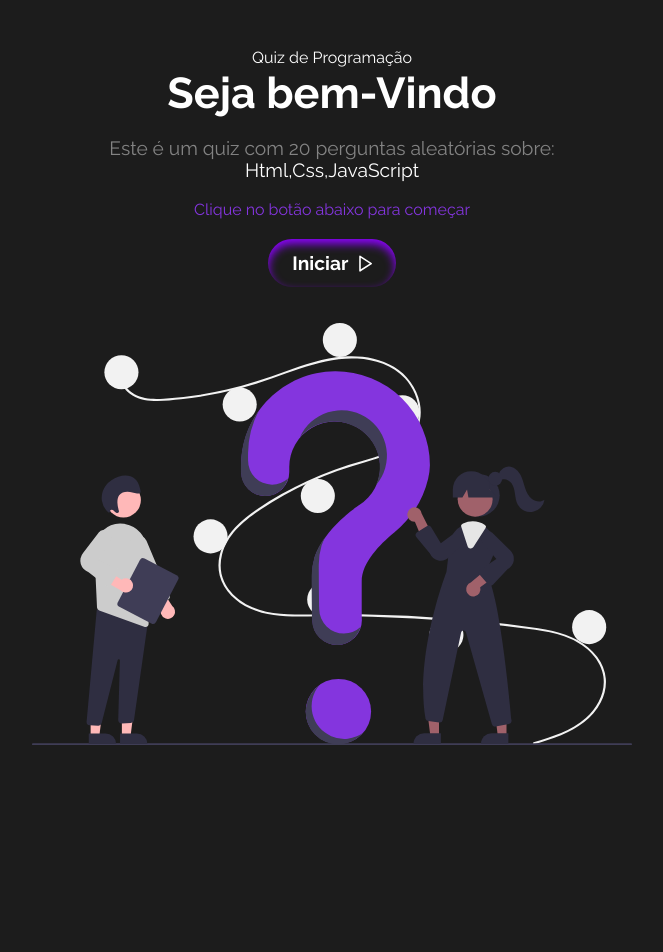
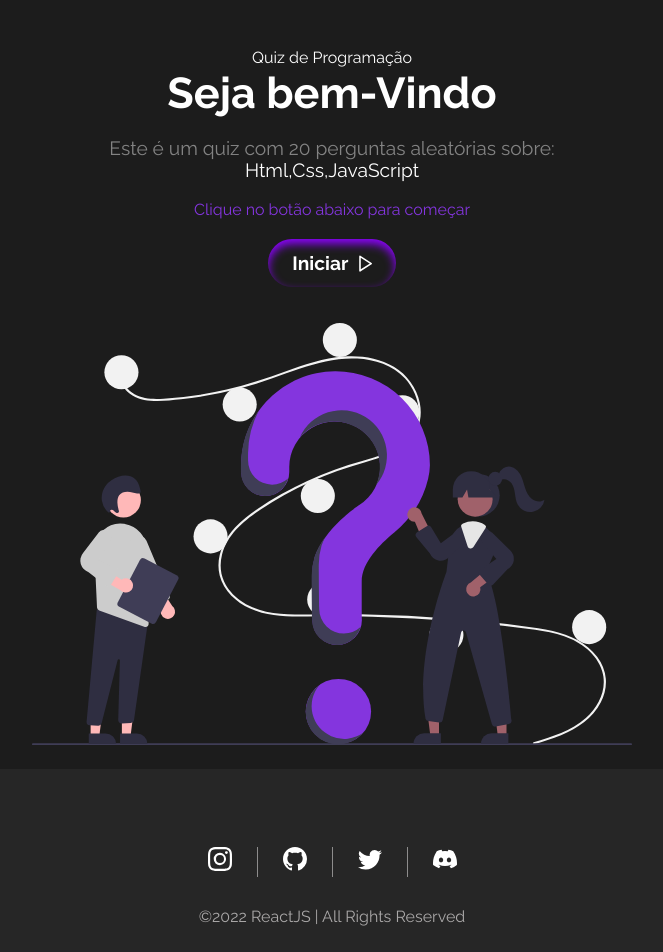
Before and after one commit to pablokaliel/react-quiz, a React (Create React App) app: page / in a window 1280 px wide. Shown: the top 952 px of the page, without its empty margins (308-971 px from the left). Before the commit the page ends 800 px from the top, so only its background shows below. Built offline with nearby package versions, Linux system fonts and the light colour scheme.

Commit message:
add footer

```diff
--- /dev/null
+++ b/src/components/footer/index.jsx
@@ -0,0 +1,34 @@
+import { BsInstagram, BsGithub, BsTwitter, BsDiscord } from "react-icons/bs";
+import "./styles.css";
+
+function Footer() {
+  return (
+    <footer className="footer">
+      <ul className="social-icon">
+        <li>
+          <a href="#">
+            <BsInstagram />
+          </a>
+        </li>
+        <li>
+          <a href="#">
+            <BsGithub />
+          </a>
+        </li>
+        <li>
+          <a href="#">
+            <BsTwitter />
+          </a>
+        </li>
+        <li>
+          <a href="#">
+            <BsDiscord />
+          </a>
+        </li>
+      </ul>
+      <span className="copy">&copy;2022 ReactJS | All Rights Reserved</span>
+    </footer>
+  );
+}
+
+export default Footer;
--- /dev/null
+++ b/src/components/footer/styles.css
@@ -0,0 +1,48 @@
+.social-icon {
+  display: flex;
+  justify-content: center;
+  align-items: center;
+  margin: 30px 0;
+  flex-wrap: wrap;
+  list-style: none;
+}
+.footer {
+  background: #262626;
+  width: 100%;
+  height: 188px;
+  margin-top: 20px;
+  display: flex;
+  flex-direction: column;
+  justify-content: center;
+  align-items: center;
+}
+
+.social-icon a {
+  font-size: 1.5rem;
+  color: #fff;
+  margin: 0 15px;
+  display: inline-block;
+  transition: all 0.4s;
+}
+
+.footer span {
+  color: #aaa8a8;
+  margin-bottom: 0.2rem;
+}
+
+.social-icon li {
+  border-left: 1px solid rgb(141, 140, 140);
+  padding: 0 10px;
+  display: flex;
+  align-items: center;
+  justify-content: center;
+}
+
+.social-icon li:nth-child(1) {
+  border: none;
+}
+
+.footer .social-icon li a:hover {
+  transform: translateY(-5px);
+  scale: 1.2;
+}
--- a/src/components/gameOver/styles.css
+++ b/src/components/gameOver/styles.css
@@ -27,7 +27,7 @@
   font-size: 1.2rem;
   cursor: pointer;
   padding: 0.8rem 1.5rem;
-  transition: all 0.8s ease-out;
+  transition: all 0.4s ease-out;
   border: none;
   background: transparent;
   box-shadow: inset 0px 5px 10px 0px rgb(141, 2, 255);
@@ -36,4 +36,5 @@
 
 #gameover button:hover {
   box-shadow: inset 0px 10px 20px 2px rgba(120, 2, 255, 0.842);
+  transform: translateY(-5px);
 }
--- a/src/components/question/index.jsx
+++ b/src/components/question/index.jsx
@@ -21,7 +21,10 @@ function Question() {
       <p>
         Pergunta {quizState.currentQuestion + 1} de {quizState.questions.length}
       </p>
-      <button  className="btnreiniciar" onClick={() => dispatch({ type: "NEW_GAME" })}>
+      <button
+        className="btnreiniciar"
+        onClick={() => dispatch({ type: "NEW_GAME" })}
+      >
         <VscDebugRestart style={{ position: "relative", top: 3, right: 4 }} />
         Reiniciar{" "}
       </button>
@@ -44,7 +47,6 @@ function Question() {
           <AiOutlineArrowRight
             style={{ position: "relative", top: 3, left: 3 }}
           />
-
         </button>
       )}
     </div>
--- a/src/components/welcome/index.jsx
+++ b/src/components/welcome/index.jsx
@@ -2,21 +2,29 @@ import { useContext } from "react";
 import quiz from "../../assets/quiz.svg";
 import { QuizContext } from "../../context/quiz";
 import "./styles.css";
-import { FiPlay} from 'react-icons/fi'
+import { FiPlay } from "react-icons/fi";
+import Footer from "../footer";
 
 function Welcome() {
   const [quizState, dispatch] = useContext(QuizContext);
 
   return (
+    <div className="container">
       <div id="welcome">
         <h2>Seja bem-Vindo</h2>
-      <p className="description">Este é um quiz com 20 perguntas aleatórias sobre: <span>Html,Css,JavaScript</span></p>
-      <p>Clique no botão abaixo para começar
+        <p className="description">
+          Este é um quiz com 20 perguntas aleatórias sobre:{" "}
+          <span>Html,Css,JavaScript</span>
         </p>
+        <p>Clique no botão abaixo para começar</p>
         <button onClick={() => dispatch({ type: "CHANGE_STATE" })}>
-        Iniciar <FiPlay  style={{ position: "relative", top: 3, left: 3 }}/>
+          Iniciar <FiPlay style={{ position: "relative", top: 3, left: 3 }} />
         </button>
         <img src={quiz} alt="logo" />
+      </div>
+      <div className="footer">
+        <Footer />
+      </div>
     </div>
   );
 }
--- a/src/components/welcome/styles.css
+++ b/src/components/welcome/styles.css
@@ -1,6 +1,7 @@
 #welcome {
   text-align: center;
   max-width: 600px;
+  height: 90%;
 }
 
 #welcome h2,
@@ -34,9 +35,21 @@
 
 #welcome button:hover {
   box-shadow: inset 0px 10px 20px 2px rgba(120, 2, 255, 0.842);
+  transform: translateY(-5px);
 }
 
 #welcome .description{
   font-size: 1.2rem;
   color:#838383;
 }
+
+#welcome .footer{
+  width: 100%;
+}
+
+.container{
+  width: 100%;
+  display: flex;
+  flex-direction: column;
+  align-items: center;
+}
```
Also changed, not shown: src/components/question/styles.css (+4 -4 lines). Lines whose indentation alone changed are shown as unchanged.
